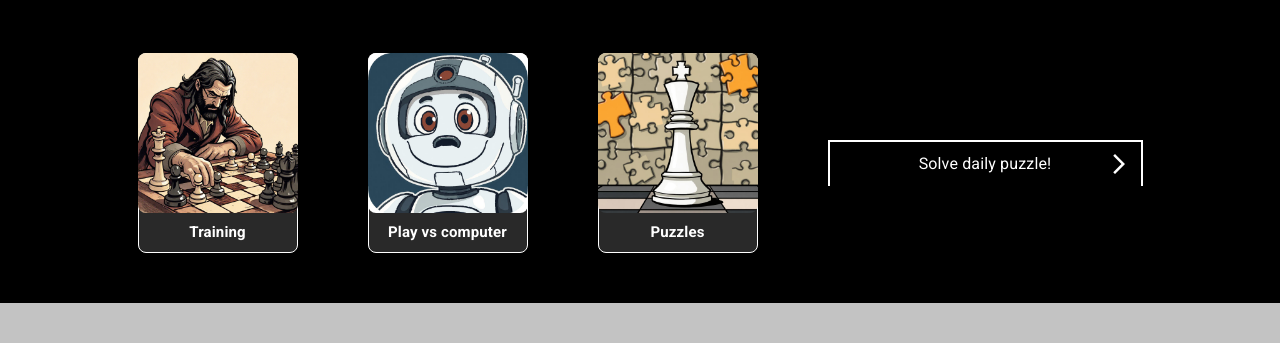
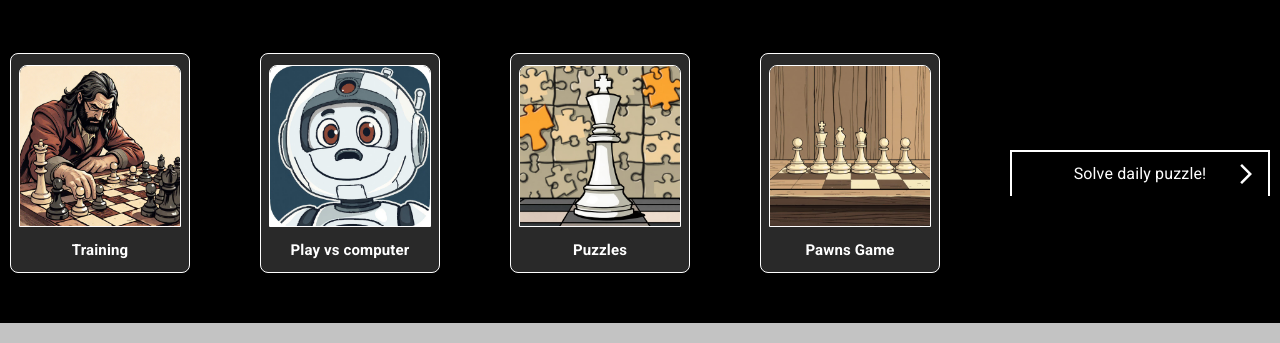
Before and after one commit to sinet77/Chess_Academy, a React (Vite) app: page / in a window 1280 px wide. Shown: the part 607-950 px from the top of the page. Built offline with nearby package versions, Linux system fonts and the light colour scheme; no server answers; the database is empty; sample sign-in values are in the browser's storage; a web font is replaced by a local one.

Commit message:
added tile with pawns on main page

```diff
--- a/src/assets/MainPageImages.ts
+++ b/src/assets/MainPageImages.ts
@@ -1,5 +1,6 @@
 import training from "./chess_puzzles.png";
 import computer from "./robot.jpg";
 import puzzle from "./puzzle.jpg";
+import pawns from "./pawns.jpg";
 
-export { training, computer, puzzle };
+export { training, computer, puzzle, pawns };
--- a/src/components/TitleAndButtons/TitleAndButtons.style.ts
+++ b/src/components/TitleAndButtons/TitleAndButtons.style.ts
@@ -30,8 +30,8 @@ export const ImageButtonContainer: SxProps = {
   flexDirection: "column",
   justifyContent: "center",
   alignItems: "center",
-  width: "160px",
-  height: "200px",
+  width: "100%",
+  height: "220px",
   backgroundColor: "#292929",
   borderRadius: "8px",
   border: "1px solid white",
@@ -46,16 +46,19 @@ export const ImageButtonContainer: SxProps = {
 
 export const ButtonImage: React.CSSProperties = {
   width: "160px",
-  height: "200px",
-  marginBottom: "8px",
-  borderRadius: "8px",
+  height: "auto",
+  marginBottom: "12px",
+  borderTopRightRadius: "8px",
+  borderTopLeftRadius: "8px",
+  border: "1px solid white"
 };
 export const TitleUnderButtonImage: React.CSSProperties = {
   textTransform: "none",
   color: "white",
-  paddingBottom: "10px",
+
   fontWeight: "bold",
   fontSize: "15px",
+
 };
 
 export const TextUnderlineTurnOff: SxProps = { textDecoration: "none" };
--- a/src/components/TitleAndButtons/TitleAndButtons.tsx
+++ b/src/components/TitleAndButtons/TitleAndButtons.tsx
@@ -1,7 +1,7 @@
 import { Box, Button, Link, Typography } from "@mui/material";
 import * as style from "./TitleAndButtons.style";
 import { motion } from "framer-motion";
-import { training, computer, puzzle } from "../../assets/MainPageImages.ts";
+import { training, computer, puzzle, pawns } from "../../assets/MainPageImages.ts";
 import { Link as RouterLink } from "react-router-dom";
 import { routes } from "../../routes.ts";
 import DailyPuzzleHomePage from "../Puzzles/DailyPuzzle/OnMainPage/DailyPuzzleHomePage.tsx";
@@ -66,6 +66,16 @@ export default function TitleAndButtons() {
               <Typography sx={style.TitleUnderButtonImage}>Puzzles</Typography>
             </Button>
           </Link>
+          <Link
+            to={routes.chooseStartingPosition}
+            component={RouterLink}
+            sx={style.TextUnderlineTurnOff}
+          >
+            <Button sx={style.ImageButtonContainer}>
+              <img src={pawns} alt="Game with pawns only" style={style.ButtonImage} />
+              <Typography sx={style.TitleUnderButtonImage}>Pawns Game</Typography>
+            </Button>
+          </Link>
           <DailyPuzzleHomePage />
         </Box>
       </motion.div>
```
Also changed, not shown: src/assets/pawns.jpg (added).
